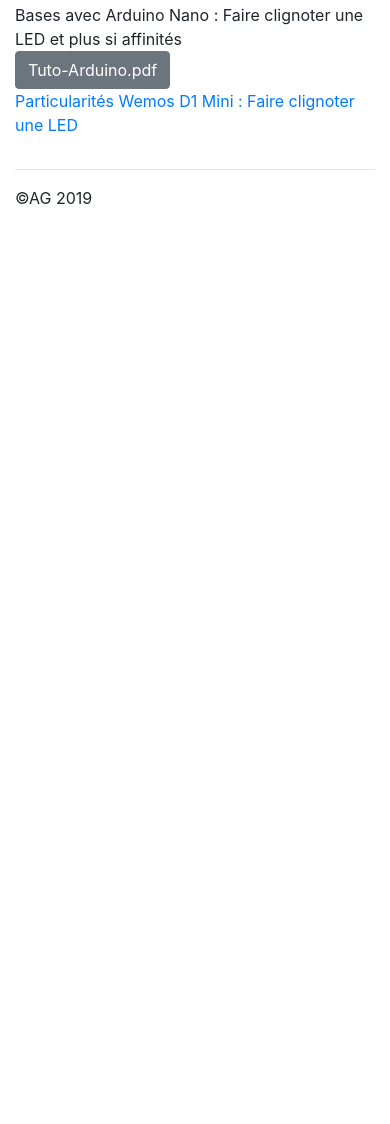
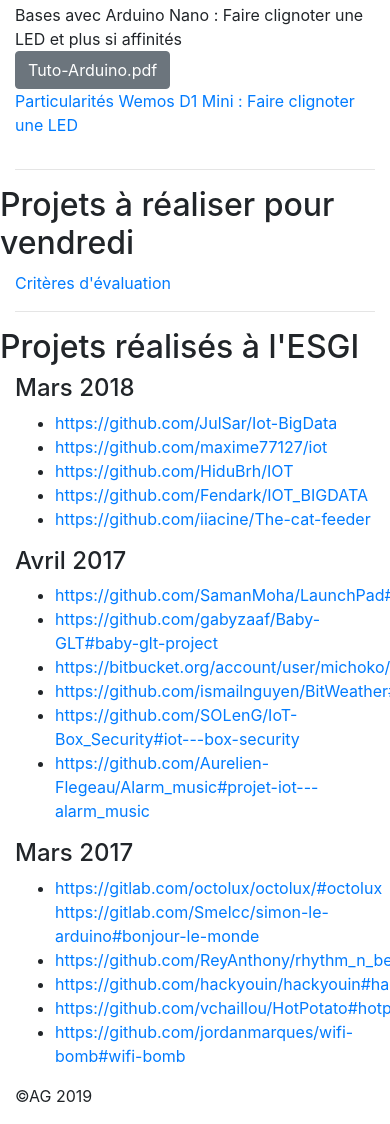
Before and after one commit to Lilooo/iot-5ibd, a plain HTML site: page index.html in a window 390 px wide. Shown: the part 2947-4071 px from the top of the page. Before the commit the page ends 3173 px from the top, so only its background shows below. Drawn offline with Linux system fonts and the light colour scheme.

Commit message:
add projects content

```diff
--- a/index.html
+++ b/index.html
@@ -31,6 +31,9 @@
       </li>
       <li class="nav-item">
         <a class="nav-link" href="#files">Fichiers</a>
+      </li>
+      <li class="nav-item">
+        <a class="nav-link" href="#criteria">Projets</a>
       </li>
     </ul>
   </div>
@@ -195,6 +198,90 @@
 
     <hr>
 
+    <div class="row" id="criteria">
+      <h2>Projets à réaliser pour vendredi</h2>
+    </div>
+
+    <a href="http://barzilouik.space/wiki/doku.php?id=projetiotbigdata:criteres">Critères d'évaluation</a>
+
+    <hr>
+
+    <div class="row" id="projects">
+      <h2>Projets réalisés à l'ESGI</h2>
+    </div>
+
+    <div class="row">
+    	<div class="col-md-4">
+    		<h4>Mars 2018</h4>
+    		<ul>
+    			<li>
+    				<a href="https://github.com/JulSar/Iot-BigData">https://github.com/JulSar/Iot-BigData</a>
+    			</li>
+    			<li>
+    				<a href="https://github.com/maxime77127/iot">https://github.com/maxime77127/iot</a>
+    			</li>
+    			<li>
+    				<a href="https://github.com/HiduBrh/IOT">https://github.com/HiduBrh/IOT</a>
+    			</li>
+    			<li>
+    				<a href="https://github.com/Fendark/IOT_BIGDATA">https://github.com/Fendark/IOT_BIGDATA</a>
+    			</li>
+    			<li>
+    				<a href="https://github.com/iiacine/The-cat-feeder">https://github.com/iiacine/The-cat-feeder</a>
+    			</li>
+    		</ul>
+    	</div>
+    	<div class="col-md-4">
+			<h4>Avril 2017</h4>
+			<ul>
+				<li>
+					<a href="https://github.com/SamanMoha/LaunchPad#launchpad">https://github.com/SamanMoha/LaunchPad#launchpad</a>
+				</li>
+				<li>
+					<a href="https://github.com/gabyzaaf/Baby-GLT#baby-glt-project">https://github.com/gabyzaaf/Baby-GLT#baby-glt-project</a>
+				</li>
+				<li>
+					<a href="https://bitbucket.org/account/user/michoko/projects/IOT">https://bitbucket.org/account/user/michoko/projects/IOT</a>
+				</li>
+				<li>
+					<a href="https://github.com/ismailnguyen/BitWeather#weatherstation">https://github.com/ismailnguyen/BitWeather#weatherstation</a>
+				</li>
+				<li>
+					<a href="https://github.com/SOLenG/IoT-Box_Security#iot---box-security">https://github.com/SOLenG/IoT-Box_Security#iot---box-security</a>
+				</li>
+				<li>
+					<a href="https://github.com/Aurelien-Flegeau/Alarm_music#projet-iot---alarm_music">https://github.com/Aurelien-Flegeau/Alarm_music#projet-iot---alarm_music</a>
+				</li>
+			</ul>
+
+			</div>
+
+			<div class="col-md-4">
+
+			<h4>Mars 2017</h4>
+			<ul>
+				<li>
+					<a href="https://gitlab.com/octolux/octolux/#octolux">https://gitlab.com/octolux/octolux/#octolux</a>
+				</li>
+				</li>
+					<a href="https://gitlab.com/Smelcc/simon-le-arduino#bonjour-le-monde">https://gitlab.com/Smelcc/simon-le-arduino#bonjour-le-monde</a>
+				<li>
+					<a href="https://github.com/ReyAnthony/rhythm_n_beats">https://github.com/ReyAnthony/rhythm_n_beats</a>
+				</li>
+				<li>
+					<a href="https://github.com/hackyouin/hackyouin#hackyouin">https://github.com/hackyouin/hackyouin#hackyouin</a>
+				</li>
+				<li>
+					<a href="https://github.com/vchaillou/HotPotato#hotpotato">https://github.com/vchaillou/HotPotato#hotpotato</a>
+				</li>
+				<li>
+					<a href="https://github.com/jordanmarques/wifi-bomb#wifi-bomb">https://github.com/jordanmarques/wifi-bomb#wifi-bomb</a>
+				</li>
+			</ul>
+
+    	</div>
+    </div>
+
   </div> <!-- /container -->
 
 </main>
```
